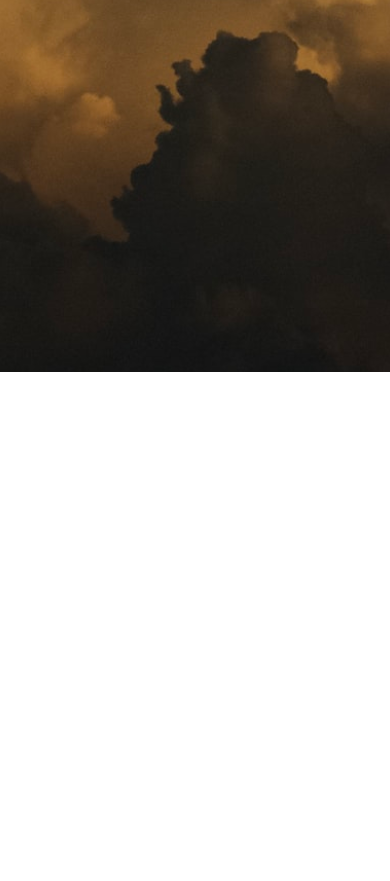
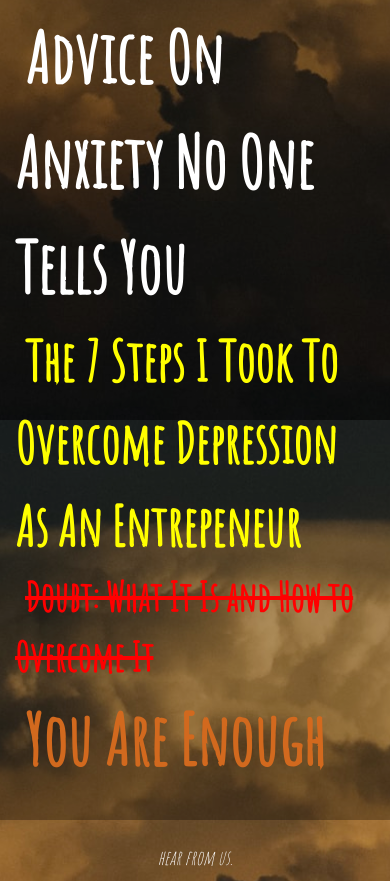
Before and after one commit to torreythomas/AfterTheStorm, a plain HTML site: page index.html in a window 390 px wide. Shown: the part 2956-3837 px from the top of the page. Before the commit the page ends 3328 px from the top, so only its background shows below. Drawn offline with nearby package versions, Linux system fonts and the light colour scheme.

Commit message:
new site finished

```diff
--- a/index.html
+++ b/index.html
@@ -60,8 +60,8 @@
        </div>
     </div>
   </div>
+</div>
 
-</div>
 <div class="container">
   <div class="row">
     <div class="col-sm-6 ">
@@ -77,10 +77,36 @@
 <p> <em>After the Storm </em>
   is currently just an idea at the moment, but we would still love to hear from you whether you are looking for help through a storm, or to help those in need of a helping hand. Consinder becoming apart of our email list to stay updated and receive the occasional positive message.
   </p>
+
     </div>
 </div>
 
+
+<div class="container">
+  <div class="row row-2">
+    <div class="col-sm-6 ">
+     <a class="coolLinks" href="https://medium.com/personal-growth/advice-on-anxiety-no-one-tells-you-4cf397843200"> Advice On Anxiety No One Tells You  </a>
+     </div>
+     <div class="col-sm-6 ">
+      <a class="coolLinks2" href="https://entrepreneurshandbook.co/the-7-steps-i-took-to-overcome-depression-as-an-entrepreneur-af9b5b979088"> The 7 Steps I Took To Overcome Depression As An Entrepeneur  </a>
+      </div>
+      <div class="col-sm-6 ">
+        <a class="coolLinks3" href="https://medium.com/personal-growth/doubt-what-it-is-and-how-to-overcome-it-8532431b2f7"> Doubt: What It Is and How to Overcome It  </a>
+        </div>
+        <div class="col-sm-6 ">
+          <a class="coolLinks4" href="https://medium.com/personal-growth/you-are-enough-dc2995d27352"> You Are Enough  </a>
+          </div>
+
+  </div>
 </div>
+<div class="btn-container">
+  <a class="btn btn-primary btn-lg" href="https://mailchi.mp/865e06e3c521/afterthestorm" role="button"> <em>hear from us. </em> </a>
+</div>
+</div>
+
+
+
+
 
 </div>
 
--- a/style.css
+++ b/style.css
@@ -83,3 +83,172 @@ h2 {
     font-size: 20px;
     font-style: italic;
 }
+
+.btn-container {
+    display: flex;
+justify-content: center;
+}
+
+.btn {
+    font-family: 'Amatic SC', cursive;
+    width: 200px;
+    margin-top: 15px;
+    text-align: center;
+    background-color: transparent;
+    border: #D4A3BA;
+    color: white;
+}
+
+.btn:hover {
+    background-color: #D4A3BA;
+    color: black;
+}
+
+.container-two{
+    background-color: rgba(0,0,0,0.3);
+    color: white;
+    width: 79vw;
+    margin-left:144px;
+    height: 100vh;
+}
+
+.section-two-child-image {
+    width: 330px;
+    height: 330px;
+    padding: 10px;
+    object-fit: fill;
+    margin-left: 120px;
+}
+
+
+.coolLinks{
+    text-decoration: none;
+    font-family: 'Amatic SC', cursive;
+    color: white;
+    font-size: 70px;
+    font-weight: bolder;
+    padding: 10px;
+    text-align: center;
+}
+
+.coolLinks:hover {
+    cursor: pointer;
+    position: relative;
+    transition: all 0.5s cubic-bezier(0.165, 0.84, 0.44, 1);
+    color: pink;
+    text-align: center;
+  }
+
+  .coolLinks-hover::after {
+    content: '';
+    color: black;
+    box-shadow:pink;
+    border-radius: inherit;
+    opacity: 0;
+    position: absolute;
+    top: 0;
+    left: 0;
+    width: 100%;
+    height: 100%;
+    z-index: -1;
+    transition: opacity 0.5s cubic-bezier(0.165, 0.84, 0.44, 1);
+    font-size: 50px;
+    font-weight: bolder;
+    padding: 20px;
+    text-align: center;
+  }
+
+
+
+
+  .coolLinks2{
+    text-decoration: none;
+    font-family: 'Amatic SC', cursive;
+    color: yellow;
+    font-size: 55px;
+    font-weight: bolder;
+    padding: 10px;
+    text-align: right;
+}
+
+
+
+.coolLinks2:hover {
+    font-family: 'Amatic SC', cursive;
+    text-decoration: none;
+    color: skyblue;
+    text-shadow: 2px 2.5px  grey;
+    font-size: 55px;
+    font-weight: bolder;
+    padding: 10px;
+    text-align: right;
+}
+
+
+.coolLinks3{
+    text-decoration: line-through;
+    font-family: 'Amatic SC', cursive;
+    color: red;
+    font-size: 40px;
+    font-weight: bolder;
+    padding: 10px;
+    text-align: center;
+}
+
+
+
+.coolLinks3:hover {
+    font-family: 'Amatic SC', cursive;
+    text-decoration: none;
+    color: gold;
+    text-shadow: 2px 2.5px  black;
+    font-size: 40px;
+    font-weight: bolder;
+    padding: 20px;
+    text-align: center;
+}
+
+
+
+.coolLinks3{
+    text-decoration: line-through;
+    font-family: 'Amatic SC', cursive;
+    color: red;
+    font-size: 40px;
+    font-weight: bolder;
+    padding: 10px;
+    text-align: center;
+}
+
+
+
+.coolLinks3:hover {
+    font-family: 'Amatic SC', cursive;
+    text-decoration: none;
+    color: gold;
+    text-shadow: 2px 2.5px  black;
+    font-size: 40px;
+    font-weight: bolder;
+    padding: 20px;
+    text-align: center;
+}
+
+
+
+.coolLinks4{
+    text-decoration: none;
+    font-family: 'Amatic SC', cursive;
+    color: chocolate;
+    font-size: 70px;
+    font-weight: bolder;
+    padding: 10px;
+    text-align: center;
+}
+
+.coolLinks4:hover {
+    cursor: pointer;
+    position: relative;
+    transition: all 0.5s cubic-bezier(0.165, 0.84, 0.44, 1);
+    color: lavender;
+    text-align: center;
+  }
```
Also changed, not shown: images/images/article.png (added), 1 other file.
